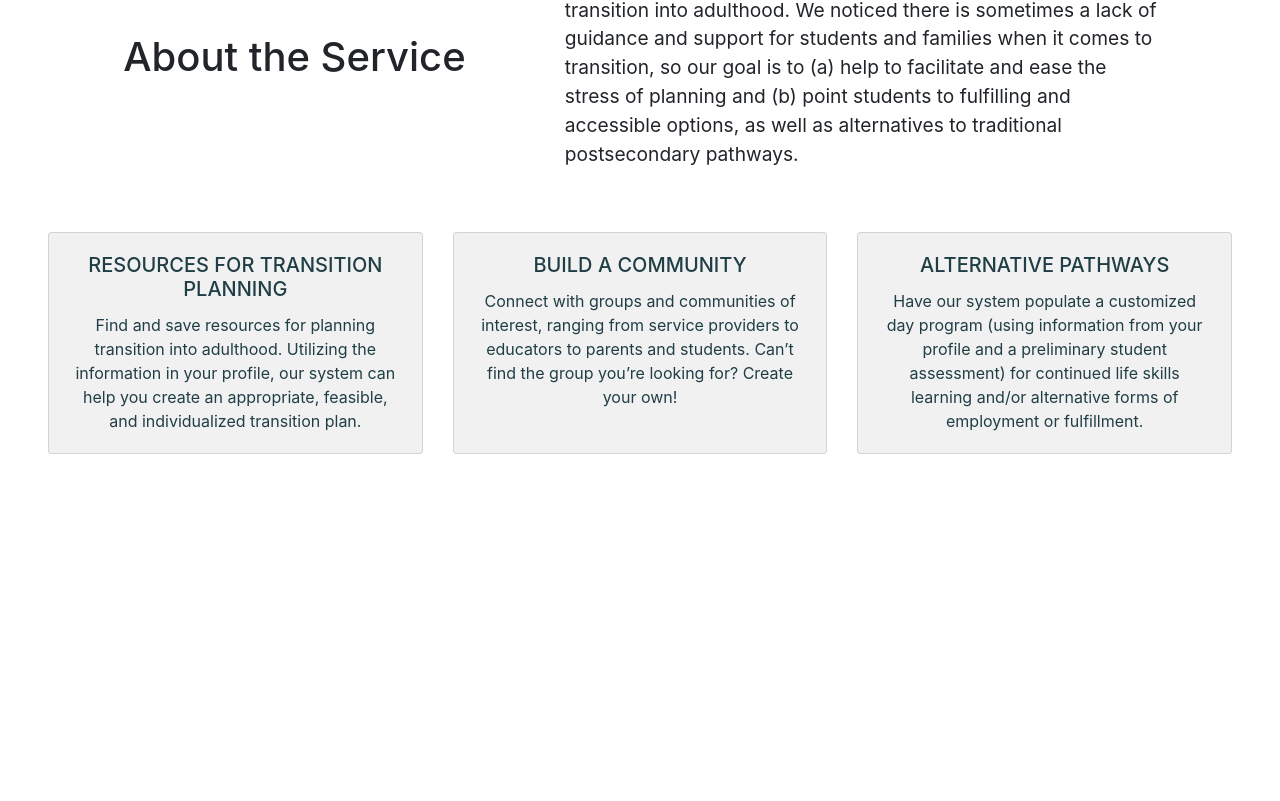
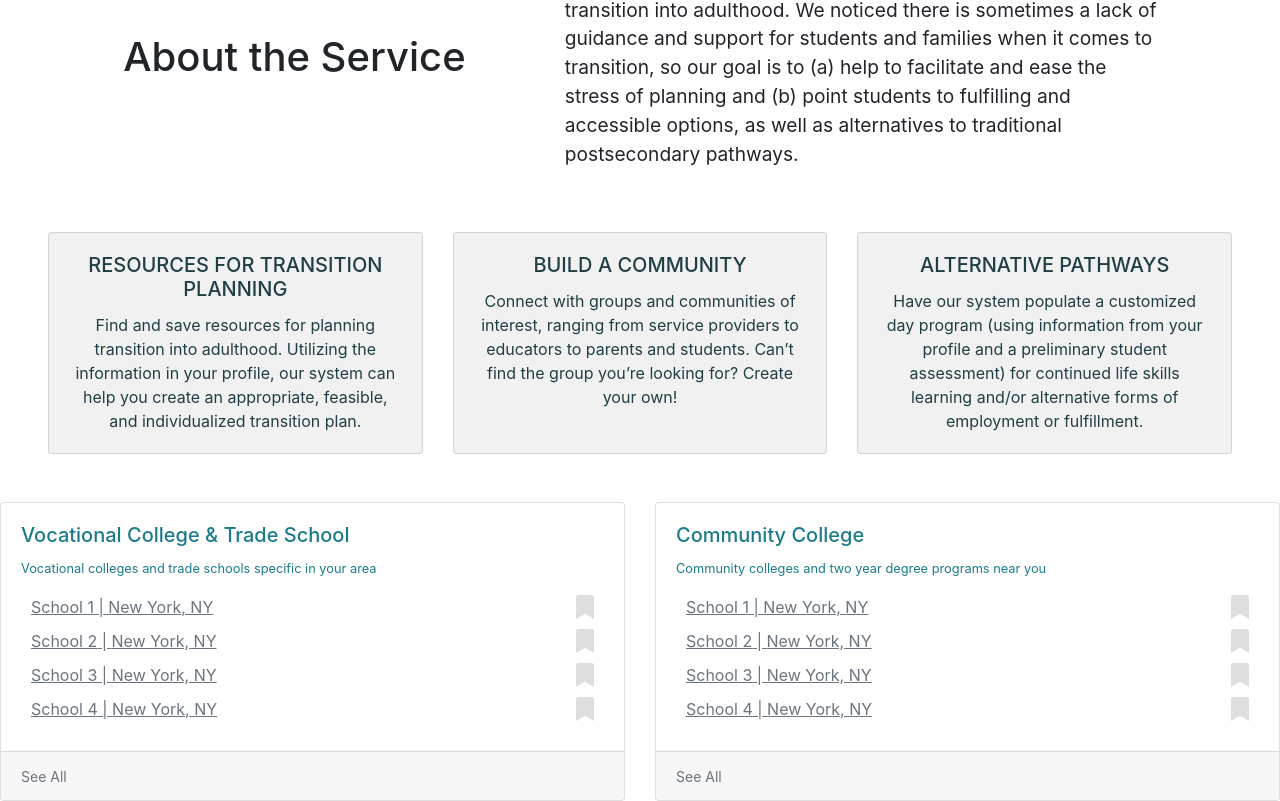
Before and after one commit to kkwang1/Transcend, a React (Create React App) app: page / in a window 1280 px wide. Shown: the part 1088-1889 px from the top of the page. Before the commit the page ends 1590 px from the top, so only its background shows below. Built offline with nearby package versions, Linux system fonts and the light colour scheme.

Commit message:
add completed dashboard

```diff
--- a/src/components/ButtonsGroup.js
+++ b/src/components/ButtonsGroup.js
@@ -2,7 +2,7 @@ import React from "react";
 import { CardDeck } from "react-bootstrap";
 import Button from "./Button";
 
-export default function ButtonDeck({info}) {
+export default function ButtonsGroup({info}) {
   return (
     <CardDeck>
       {info.map((s) => (
--- /dev/null
+++ b/src/components/Dashboard.js
@@ -0,0 +1,53 @@
+import React from "react";
+import { FontAwesomeIcon } from "@fortawesome/react-fontawesome";
+import { faBookmark } from "@fortawesome/free-solid-svg-icons";
+import { Card } from "react-bootstrap";
+
+export default function Dashboard({
+  title,
+  desc,
+  schoolsInfo,
+  saved = false,
+  url = "",
+  backgroundColor,
+  color,
+}) {
+  return (
+    <Card
+      className="text-left"
+      style={{ backgroundColor: backgroundColor, color: color }}
+    >
+      <Card.Body>
+        <Card.Title>{title}</Card.Title>
+        <p style={{ fontSize: "0.8em" }}>{desc}</p>
+        <Card.Text>
+          {schoolsInfo.map((s) => (
+            <div style={{ margin: "10px" }}>
+              <Card.Link
+                className="text-muted"
+                href={url}
+                style={{ textDecoration: "underline" }}
+              >
+                {s.name} | {s.location}
+              </Card.Link>
+              <FontAwesomeIcon
+                icon={faBookmark}
+                style={{
+                  fontSize: "1.5em",
+                  float: "right",
+                  verticalAlign: "middle",
+                }}
+                color={saved ? "#1B7B89" : "#DEDEDE"}
+              />
+            </div>
+          ))}
+        </Card.Text>
+      </Card.Body>
+      <Card.Footer>
+        <Card.Link href={url}>
+          <small className="text-muted">See All</small>
+        </Card.Link>
+      </Card.Footer>
+    </Card>
+  );
+}
--- /dev/null
+++ b/src/components/DashboardsGroup.js
@@ -0,0 +1,24 @@
+import React from "react";
+import { CardDeck } from "react-bootstrap";
+import Dashboard from "./Dashboard";
+
+export default function DashboardGroups({
+  info,
+  backgroundColor = "",
+  color = "#1B7B89",
+}) {
+  return (
+    <CardDeck>
+      {info.map((s) => (
+        <Dashboard
+          title={s.title}
+          desc={s.desc}
+          schoolsInfo={s.schoolsInfo}
+          url={s.url}
+          backgroundColor={backgroundColor}
+          color={color}
+        />
+      ))}
+    </CardDeck>
+  );
+}
--- a/src/main/config.js
+++ b/src/main/config.js
@@ -6,7 +6,7 @@ const btnInfo = [
         you create an appropriate, feasible, and individualized
         transition plan.`,
     backgroundColor: "#F1F1F1",
-        color: "#203E45"
+    color: "#203E45",
   },
   {
     title: "BUILD A COMMUNITY",
@@ -14,7 +14,7 @@ const btnInfo = [
         service providers to educators to parents and students. Can’t
         find the group you’re looking for? Create your own!`,
     backgroundColor: "#F1F1F1",
-        color: "#203E45"
+    color: "#203E45",
   },
   {
     title: "ALTERNATIVE PATHWAYS",
@@ -23,8 +23,55 @@ const btnInfo = [
             assessment) for continued life skills learning and/or
             alternative forms of employment or fulfillment.`,
     backgroundColor: "#F1F1F1",
-        color: "#203E45"
-    }
-]
+    color: "#203E45",
+  },
+];
 
-export {btnInfo};
+const dashboardInfo = [
+  {
+    title: "Vocational College & Trade School",
+    desc: "Vocational colleges and trade schools specific in your area",
+    schoolsInfo: [
+      {
+        name: "School 1",
+        location: "New York, NY",
+      },
+      {
+        name: "School 2",
+        location: "New York, NY",
+      },
+      {
+        name: "School 3",
+        location: "New York, NY",
+      },
+      {
+        name: "School 4",
+        location: "New York, NY",
+      },
+    ],
+  },
+  {
+    title: "Community College",
+    desc: "Community colleges and two year degree programs near you",
+    schoolsInfo: [
+      {
+        name: "School 1",
+        location: "New York, NY",
+      },
+      {
+        name: "School 2",
+        location: "New York, NY",
+      },
+      {
+        name: "School 3",
+        location: "New York, NY",
+      },
+      {
+        name: "School 4",
+        location: "New York, NY",
+      },
+    ],
+  },
+];
+
+export { btnInfo, dashboardInfo };
--- a/src/main/index.js
+++ b/src/main/index.js
@@ -4,9 +4,10 @@ import { Button } from "react-bootstrap";
 import "./style.css";
 import Sidebar from "../components/sideBar/Sidebar";
 import NavBar from "../components/NavBar";
-import { btnInfo } from "./config";
+import { btnInfo, dashboardInfo } from "./config";
 import ButtonsGroup from "../components/ButtonsGroup";
 import "./style.scss";
+import DashboardGroups from "../components/DashboardsGroup";
 
 export default function Main() {
   const [openSideBar, setOpenSideBar] = useState(false);
@@ -51,7 +52,7 @@ export default function Main() {
         <div style={{ margin: "3em" }}>
           <ButtonsGroup info={btnInfo} />
         </div>
-
+        <DashboardGroups info={dashboardInfo} />
       </div>
     </div>
   );
```
Also changed, not shown: src/components/ScollableList.js (deleted, +0 -29 lines). Lines whose indentation alone changed are shown as unchanged.
